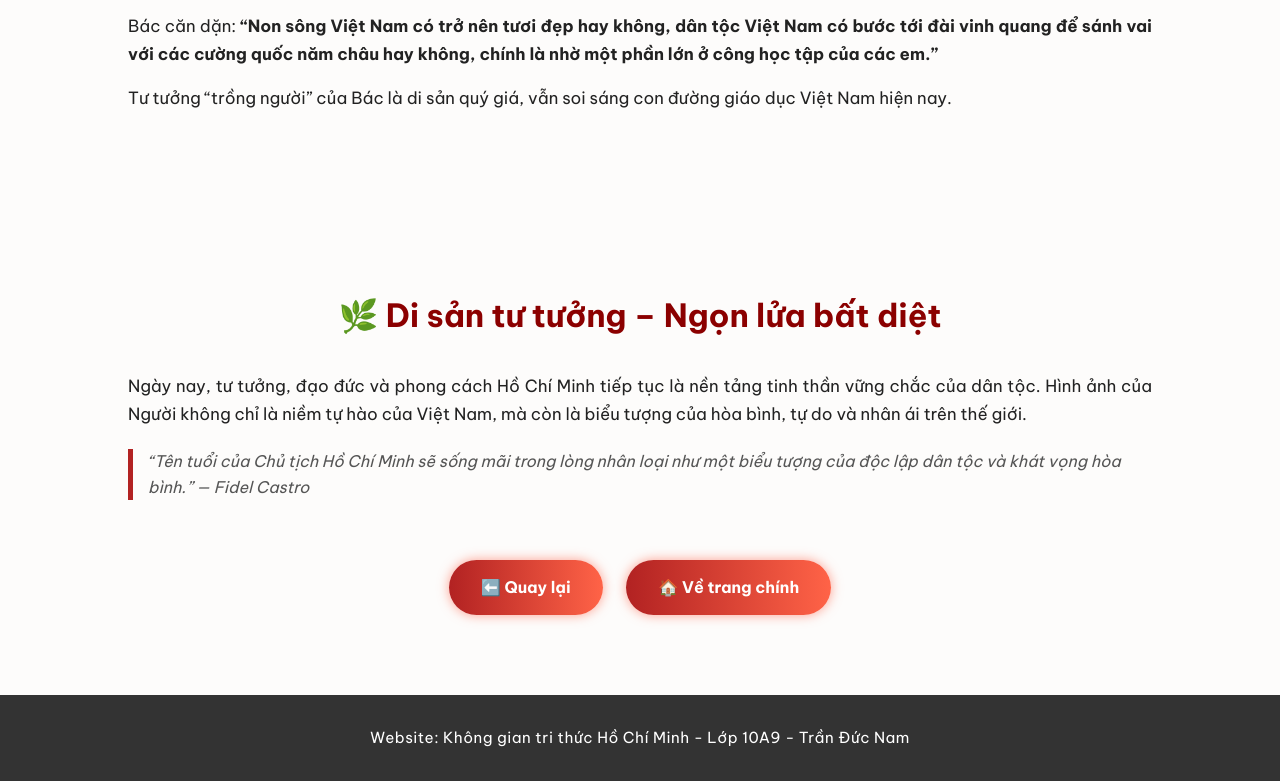
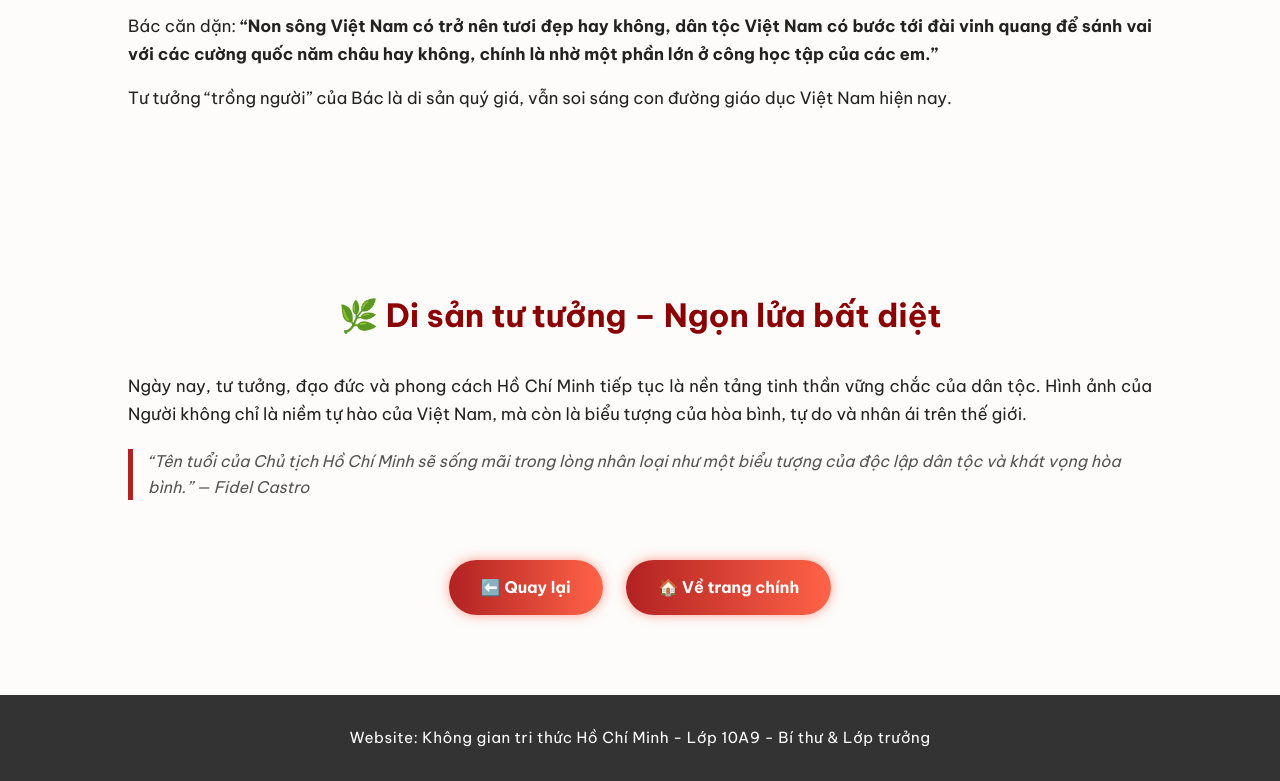
Before and after one commit to namtr222289-ops/ho-chi-minh-tieu-su, a plain HTML site: page index4.html in a window 1280 px wide. Shown: the part 3825-4606 px from the top of the page. Drawn offline with Linux system fonts and the light colour scheme.

Commit message:
Update index4.html

```diff
--- a/index4.html
+++ b/index4.html
@@ -92,7 +92,8 @@
   </section>
 
   <footer>
-    <p>Website: Không gian tri thức Hồ Chí Minh - Lớp 10A9 - Trần Đức Nam</p>
+    <p>Website: Không gian tri thức Hồ Chí Minh - Lớp 10A9 - Bí thư & Lớp trưởng</p>
   </footer>
 </body>
+
 </html>
```
